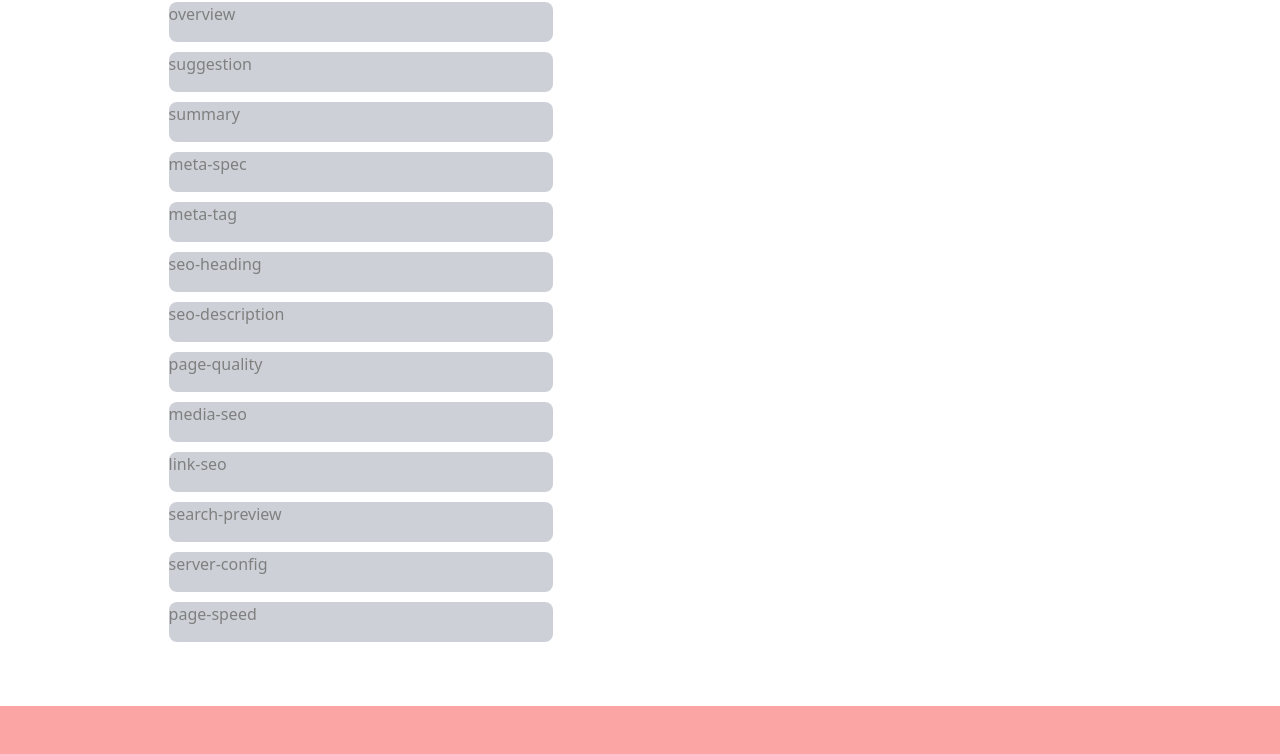
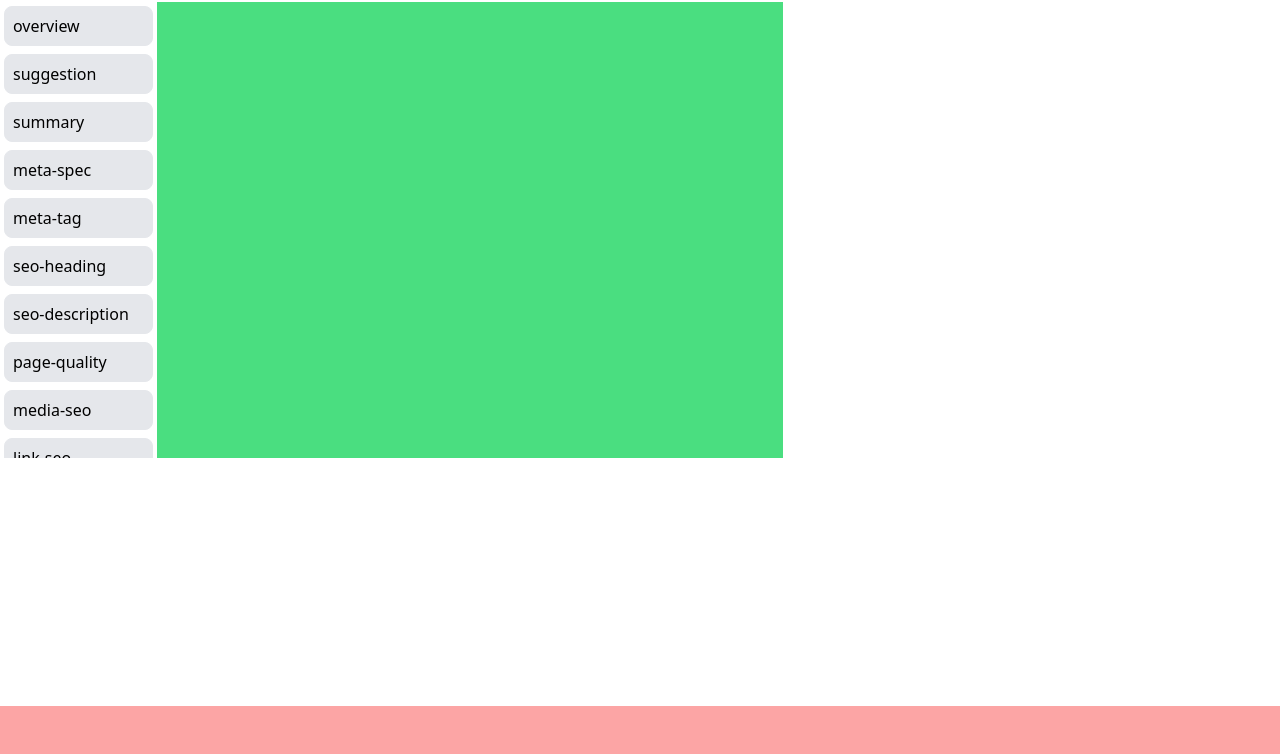
Before and after one commit to sharull9/mojha-extension, a browser extension: page index.html in a window 1280 px wide. Shown: the part 46-800 px from the top of the page. Drawn offline with Linux system fonts and the light colour scheme.

Commit message:
updated layout

```diff
--- a/index.html
+++ b/index.html
@@ -21,9 +21,9 @@
         <a class="hover:text-blue-500" target="_blank" href="https://mojha.com/tools">Free Tools</a>
       </div>
     </header>
-    <div class="grid grid-cols-5 z-0">
-      <div class="col-span-1"></div>
-      <div id="root" class="px-3 py-12 col-span-4"></div>
+    <div class="grid grid-cols-5 z-0 py-12 min-h-[504px] max-h-[504px] overflow-hidden">
+      <div id="tab" class="col-span-1 p-1 space-y-2 h-[504px] overflow-y-auto"></div>
+      <div id="root" class="px-3 col-span-4 h-[504px] overflow-y-auto bg-green-400"></div>
     </div>
     <footer class="fixed bottom-0 px-3 py-2 bg-red-300 w-full h-12 z-10"></footer>
 
```
Also changed, not shown: dist/css/output.css, dist/js/app.js.
